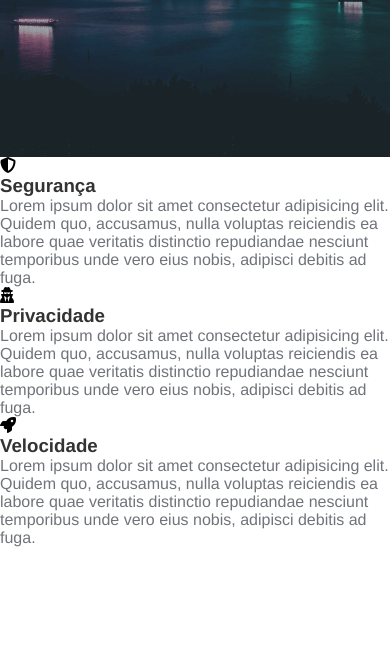
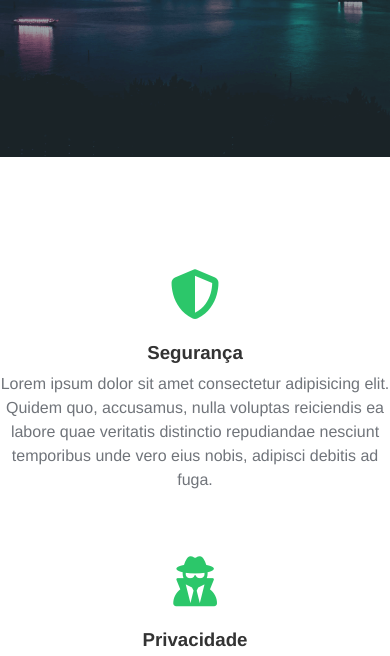
Before and after one commit to abraaorochapb/proj3CursoFrontEnd-LandingPage, a plain HTML site: page index.html in a window 390 px wide. Shown: the part 361-1017 px from the top of the page. Before the commit the page ends 908 px from the top, so only its background shows below. Drawn offline with Linux system fonts and the light colour scheme.

Commit message:
Estilização e responsividade da seção de benefícios

```diff
--- /dev/null
+++ b/estilos/benefits.css
@@ -0,0 +1,34 @@
+.services-container{
+  padding: 5rem 0;
+}
+.services-container ul{
+  display: flex;
+}
+@media(max-width: 768px) {
+  .services-container ul{
+    flex-direction: column;
+    text-align: center;
+ }
+}
+.services-container ul li{
+  list-style: none;
+  margin: 0 1rem;
+}
+@media(max-width: 768px) {
+  .services-container ul li{
+    margin: 2rem 0;
+  }
+}
+.services-container ul li i{
+  color: #2cc76a;
+}
+.services-container ul li h3{
+  margin: 0.5rem 0;
+}
+.fas{
+  font-size: 50px;
+  margin-bottom: 15px;
+}
+.services-container p{
+  line-height: 24px;
+}
--- a/index.html
+++ b/index.html
@@ -8,6 +8,7 @@
   <link rel="stylesheet" href="https://cdnjs.cloudflare.com/ajax/libs/font-awesome/6.4.0/css/all.min.css" integrity="sha512-iecdLmaskl7CVkqkXNQ/ZH/XLlvWZOJyj7Yy7tcenmpD1ypASozpmT/E0iPtmFIB46ZmdtAc9eNBvH0H/ZpiBw==" crossorigin="anonymous" referrerpolicy="no-referrer" />
   <link rel="stylesheet" href="estilos/navbar.css">
   <link rel="stylesheet" href="estilos/main-banner.css">
+  <link rel="stylesheet" href="estilos/benefits.css">
 </head>
 <body>
 
@@ -51,7 +52,7 @@
             </p>
           </li>
           <li>
-            <i class="fa fa-user-secret"></i>
+            <i class="fas fa-user-secret"></i>
             <h3>Privacidade</h3>
             <p>
               Lorem ipsum dolor sit amet consectetur adipisicing elit.
```
